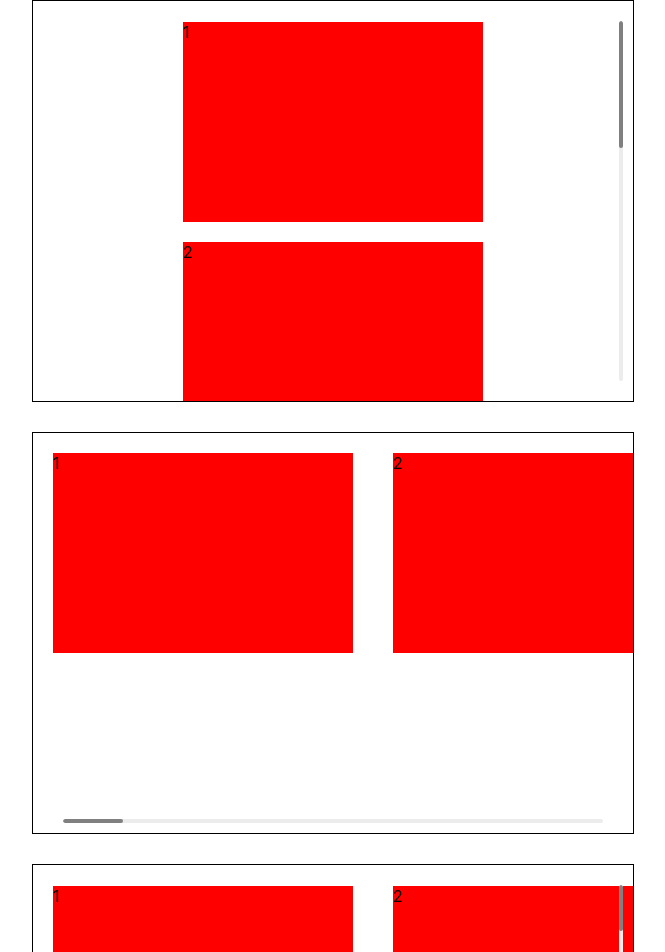
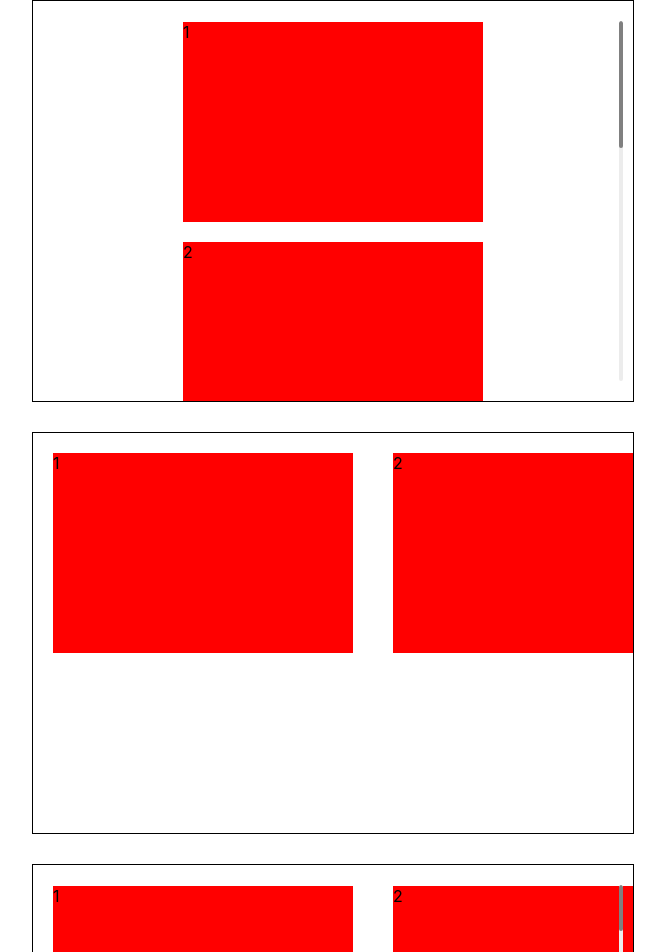
Before and after one commit to aleksgrin/scrollable, a React (Create React App) app: page / in a window 1280 px wide. Shown: the top 952 px of the page, without its empty margins (307-972 px from the left). Built offline with nearby package versions, Linux system fonts and the light colour scheme.

Commit message:
добавил возможность убирать скроллбар

```diff
--- a/src/examples/example_2/Example_2.tsx
+++ b/src/examples/example_2/Example_2.tsx
@@ -5,7 +5,7 @@ import "./example_2.scss";
 function App() {
   return (
     <div className="example_2">
-      <Scrollable className="my-scroll">
+      <Scrollable className="my-scroll" scrollBars={false}>
         {Array.from({ length: 16 }).map((_, ind) => (
           <div className="my-scroll__item">{ind + 1}</div>
         ))}
--- a/src/scrollable/Scrollable.tsx
+++ b/src/scrollable/Scrollable.tsx
@@ -5,6 +5,10 @@ import "./scrollable.scss";
 interface IScrollWrapProps {
   className?: string;
   scrollBars?: boolean;
+  onTouchStart?: () => void;
+  onTouchEnd?: () => void;
+  onMove?: (offset: IInitialState) => void;
+  onWheel?: (offset: IInitialState) => void;
 }
 
 interface IInitialState {
@@ -18,9 +22,9 @@ interface IState {
 }
 
 interface IDomRect {
-  wrapperOutSize: number;
-  wrapperInnerSize: number;
-  scrollWrapperOutSize: number;
+  wrapperOutSize: number | undefined;
+  wrapperInnerSize: number | undefined;
+  scrollWrapperOutSize: number | undefined;
 }
 
 class ScrollWrap extends PureComponent<IScrollWrapProps, IState> {
@@ -54,6 +58,7 @@ class ScrollWrap extends PureComponent<IScrollWrapProps, IState> {
   };
 
   onTouchStart = (evt: React.TouchEvent) => {
+    const { onTouchStart } = this.props;
     const constantOffsetX = this.state.offset.x;
     const constantOffsetY = this.state.offset.y;
     const touchStartX = this.getTouchCoords(evt).x;
@@ -62,6 +67,7 @@ class ScrollWrap extends PureComponent<IScrollWrapProps, IState> {
     this.scrollData.isTouchStarted = true;
     this.scrollData.constantOffset = { x: constantOffsetX, y: constantOffsetY };
     this.scrollData.start = { x: touchStartX, y: touchStartY };
+    if (onTouchStart) onTouchStart();
   };
 
   onMove = (evt: React.TouchEvent) => {
@@ -71,6 +77,7 @@ class ScrollWrap extends PureComponent<IScrollWrapProps, IState> {
       start,
       isRenderScroll,
     } = this.scrollData;
+    const { onMove } = this.props;
     if (isTouchStarted) {
       if (isRenderScroll.x) {
         const end = this.getTouchCoords(evt).x;
@@ -82,11 +89,15 @@ class ScrollWrap extends PureComponent<IScrollWrapProps, IState> {
         const nextOffset = constantOffset.y + end - start.y;
         this.setScroll(nextOffset, "y");
       }
+      if ((isRenderScroll.x || isRenderScroll.y) && onMove)
+        onMove(this.state.offset);
     }
   };
 
   onTouchEnd = () => {
+    const { onTouchEnd } = this.props;
     this.scrollData.isTouchStarted = false;
+    if (onTouchEnd) onTouchEnd();
   };
 
   getBoundaryValue = (value: number, min: number, max: number) => {
@@ -133,14 +144,18 @@ class ScrollWrap extends PureComponent<IScrollWrapProps, IState> {
   };
 
   onScroll = (evt: React.WheelEvent) => {
-    if (this.scrollData.isRenderScroll.y) {
-      const nextOffsetY = this.state.offset.y - evt.deltaY;
+    const { isRenderScroll } = this.scrollData;
+    const { onWheel } = this.props;
+    const { offset } = this.state;
+    if (isRenderScroll.y) {
+      const nextOffsetY = offset.y - evt.deltaY;
       this.setScroll(nextOffsetY, "y");
     }
-    if (this.scrollData.isRenderScroll.x) {
-      const nextOffsetX = this.state.offset.x - evt.deltaX;
+    if (isRenderScroll.x) {
+      const nextOffsetX = offset.x - evt.deltaX;
       this.setScroll(nextOffsetX, "x");
     }
+    if ((isRenderScroll.x || isRenderScroll.y) && onWheel) onWheel(offset);
   };
 
   onMouseOver = () => (this.scrollData.isCursorInside = true);
@@ -182,17 +197,17 @@ class ScrollWrap extends PureComponent<IScrollWrapProps, IState> {
   };
 
   getDOMRect = (size: "width" | "height") => {
-    const wrapperOutSize = this.wrapperOut.current!.getBoundingClientRect()[
+    const wrapperOutSize = this.wrapperOut.current?.getBoundingClientRect()[
       size
     ];
-    const wrapperInnerSize = this.wrapperInner.current!.getBoundingClientRect()[
+    const wrapperInnerSize = this.wrapperInner.current?.getBoundingClientRect()[
       size
     ];
-    let scrollWrapperOutSize = this.scrollWrapperOutX.current!.getBoundingClientRect()[
+    let scrollWrapperOutSize = this.scrollWrapperOutX.current?.getBoundingClientRect()[
       size
     ];
     if (size === "height") {
-      scrollWrapperOutSize = this.scrollWrapperOutY.current!.getBoundingClientRect()[
+      scrollWrapperOutSize = this.scrollWrapperOutY.current?.getBoundingClientRect()[
         size
       ];
     }
@@ -207,26 +222,23 @@ class ScrollWrap extends PureComponent<IScrollWrapProps, IState> {
   updateScrollData = (domRect: IDomRect, type: "x" | "y") => {
     const { wrapperOutSize, wrapperInnerSize, scrollWrapperOutSize } = domRect;
 
-    if (
-      wrapperOutSize !== undefined &&
-      wrapperInnerSize !== undefined &&
-      scrollWrapperOutSize !== undefined
-    ) {
+    if (wrapperOutSize !== undefined && wrapperInnerSize !== undefined) {
       const MAX_OFFSET = wrapperInnerSize - wrapperOutSize;
+      this.scrollData.MAX_OFFSET[type] = MAX_OFFSET;
+      this.scrollData.isRenderScroll[type] = MAX_OFFSET > 0;
+      if (scrollWrapperOutSize !== undefined) {
         const crollPersentage = (1 - MAX_OFFSET / wrapperInnerSize) * 100;
         const MAX_SCROLL =
           scrollWrapperOutSize - (scrollWrapperOutSize * crollPersentage) / 100;
 
-      this.scrollData.MAX_OFFSET[type] = MAX_OFFSET;
         this.scrollData.MAX_SCROLL[type] = MAX_SCROLL;
-
-      this.scrollData.isRenderScroll[type] = MAX_OFFSET > 0;
         this.setState((prevState) => ({
           crollPersentage: {
             ...prevState.crollPersentage,
             [type]: crollPersentage,
           },
         }));
+      }
     }
   };
 
```
Lines whose indentation alone changed are shown as unchanged.
